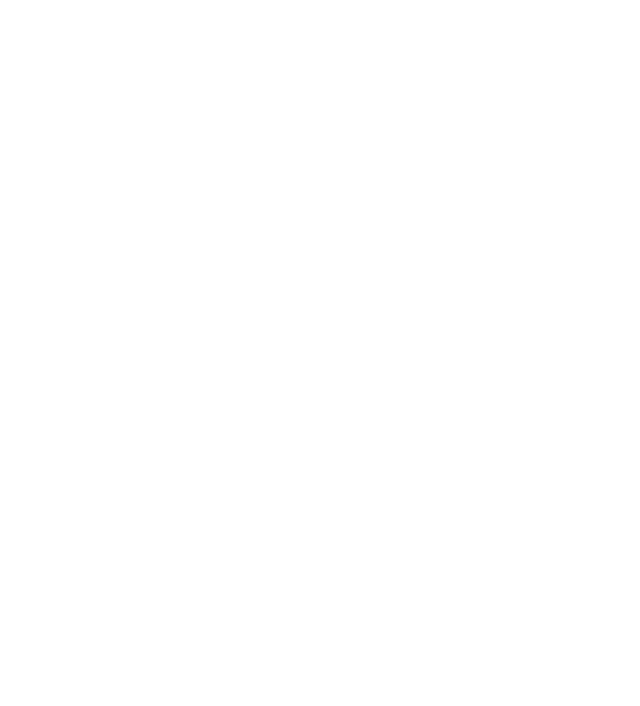
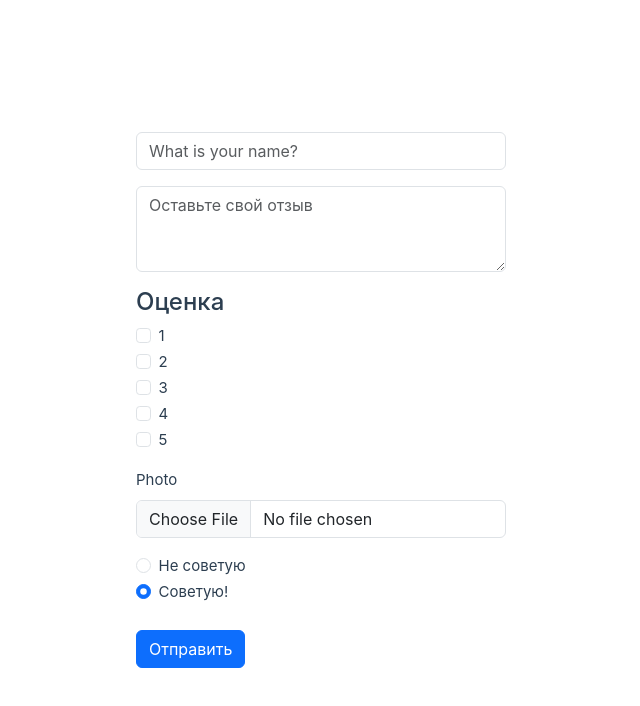
Before and after one commit to Ann-Fox/avis-tv, a Vue app: page / in a window 1280 px wide. Shown: the top 706 px of the page, without its empty margins (122-762 px from the left). Built offline with nearby package versions, Linux system fonts and the light colour scheme.

Commit message:
chore: create form

```diff
--- a/index.html
+++ b/index.html
@@ -5,6 +5,7 @@
     <link rel="icon" href="/favicon.ico">
     <meta name="viewport" content="width=device-width, initial-scale=1.0">
     <title>avis-tv</title>
+      <link href="https://cdn.jsdelivr.net/npm/bootstrap@5.3.2/dist/css/bootstrap.min.css" rel="stylesheet" integrity="sha384-T3c6CoIi6uLrA9TneNEoa7RxnatzjcDSCmG1MXxSR1GAsXEV/Dwwykc2MPK8M2HN" crossorigin="anonymous">
   </head>
   <body>
     <div id="app"></div>
--- a/src/App.vue
+++ b/src/App.vue
@@ -1,9 +1,61 @@
 <!--#5 Форма отзыва с фото во Vue-->
 <script setup>
-import {ref, computed} from "vue";
+import { computed, reactive} from "vue";
 
+const review = reactive({
+  author: '',
+  stars: null,
+  text: '',
+  photos: [],
+  isRecommended: true
+})
+
+const stars = [1,2,3,4,5]
 </script>
 
 <template>
+  <form class="container pt-5 pb-5">
+    <input type="text"
+    v-model="review.author"
+    placeholder="What is your name?"
+    class="form-control mb-3">
 
+    <textarea
+        v-model="review.text"
+        rows="3"
+    class="form-control mb-3"
+    placeholder="Оставьте свой отзыв">
+    </textarea>
+
+    <h4>Оценка</h4>
+    <div v-for="star in stars"
+         :key="star" class="form-check">
+      <input class="form-check-input" type="checkbox" value="" :id="`start${ star }`">
+      <label class="form-check-label" :for="`start${ star }`">
+        {{ star}}
+      </label>
+    </div>
+    <div class="mb-3 mt-3">
+      <label class="form-label">Photo</label>
+      <input class="form-control" type="file">
+    </div>
+
+    <div class="form-check">
+      <input class="form-check-input" type="radio" id="adv1">
+      <label class="form-check-label" for="adv1">
+        Не советую
+      </label>
+    </div>
+    <div class="form-check">
+      <input class="form-check-input" type="radio" id="adv2" checked>
+      <label class="form-check-label" for="adv2">
+        Советую!
+      </label>
+    </div>
+
+    <button class="mt-4 btn btn-primary">
+      Отправить
+    </button>
+
+  </form>
 </template>
--- a/src/main.js
+++ b/src/main.js
@@ -1,4 +1,5 @@
 import './assets/main.css'
+// import 'bootstrap/dist/css/bootstrap.min.css'
 
 import { createApp } from 'vue'
 import App from './App.vue'
```
